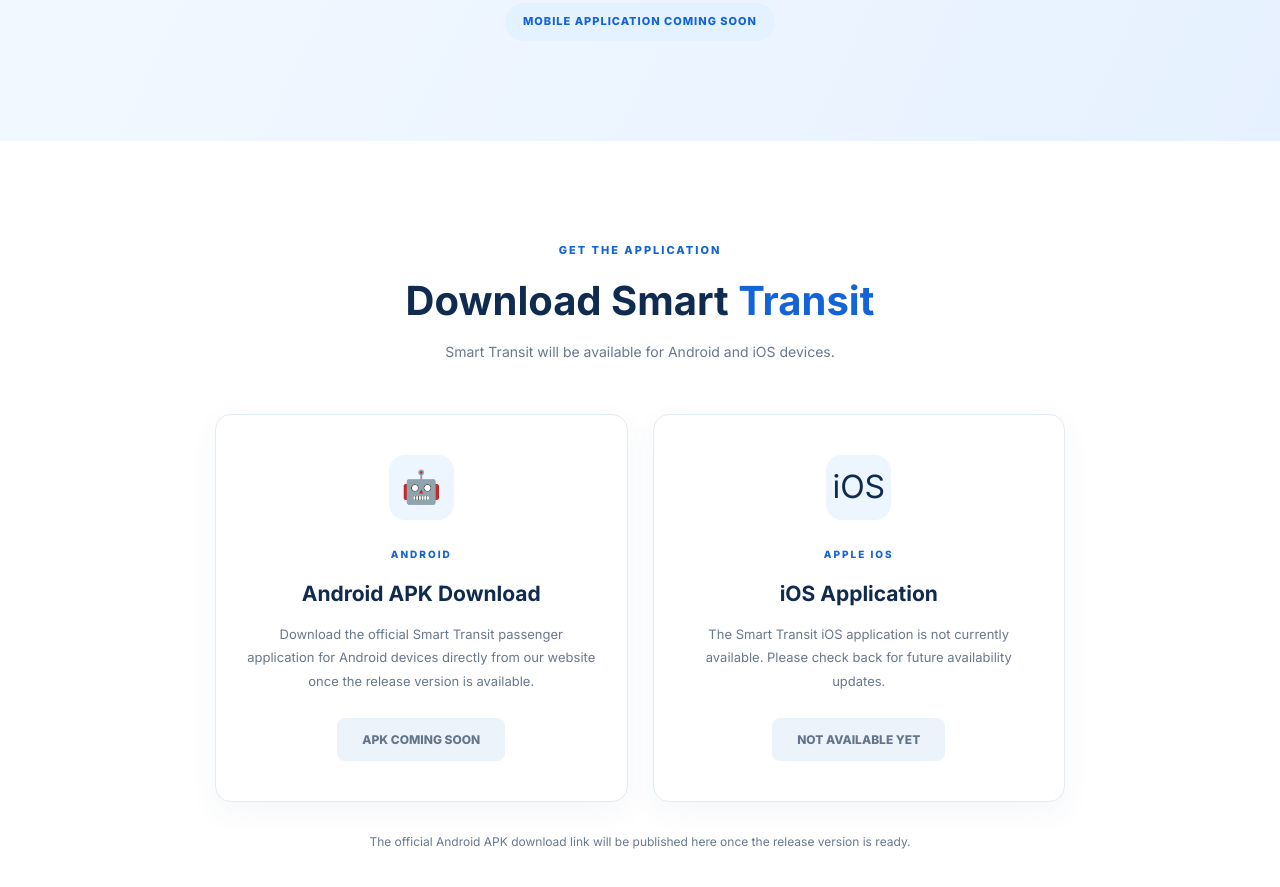
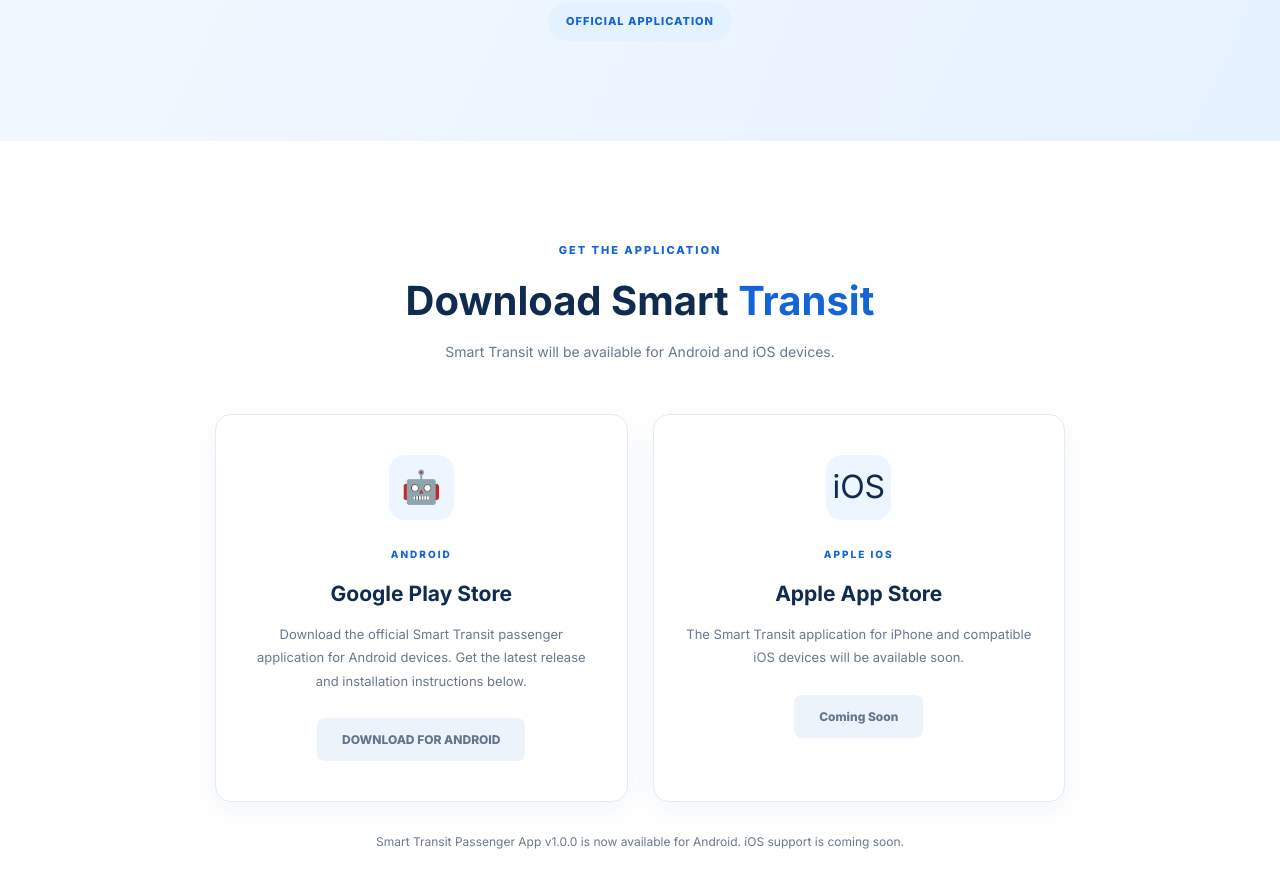
Before and after one commit to EJ-stack-design/smart-transit-website, a plain HTML site: page pages/download.html in a window 1280 px wide. Shown: the part 481-1368 px from the top of the page. Drawn offline with Linux system fonts and the light colour scheme.

Commit message:
Add Smart Transit Android APK download link

```diff
--- a/pages/download.html
+++ b/pages/download.html
@@ -86,7 +86,7 @@
                 </p>
 
                 <span class="coming-soon-label">
-                    MOBILE APPLICATION COMING SOON
+                    OFFICIAL APPLICATION
                 </span>
 
             </div>
@@ -121,17 +121,23 @@
 
                         <span class="store-platform">ANDROID</span>
 
-                        <h3>Android APK Download</h3>
+                        <h3>Google Play Store</h3>
 
                         <p>
                             Download the official Smart Transit passenger
-                            application for Android devices directly from
-                            our website once the release version is available.
+                            application for Android devices. Get the latest
+                            release and installation instructions below.
                         </p>
 
-                        <span class="store-button">
-                            APK COMING SOON
-                        </span>
+                        <a
+                            href="https://github.com/EJ-stack-design/smart-transit-website/releases/tag/v1.0.0"
+                            class="store-button"
+                            target="_blank"
+                            rel="noopener noreferrer"
+                        >
+                            DOWNLOAD FOR ANDROID
+                        </a>
+
 
                     </article>
 
@@ -143,16 +149,15 @@
 
                         <span class="store-platform">APPLE IOS</span>
 
-                        <h3>iOS Application</h3>
+                        <h3>Apple App Store</h3>
 
                         <p>
-                            The Smart Transit iOS application is not
-                            currently available. Please check back for
-                            future availability updates.
+                            The Smart Transit application for iPhone
+                            and compatible iOS devices will be available soon.
                         </p>
 
                         <span class="store-button">
-                            NOT AVAILABLE YET
+                            Coming Soon
                         </span>
 
                     </article>
@@ -160,8 +165,8 @@
                 </div>
 
                 <p class="availability-note">
-                    The official Android APK download link will be
-                    published here once the release version is ready.
+                    Smart Transit Passenger App v1.0.0 is now available
+                    for Android. iOS support is coming soon.
                 </p>
 
             </div>
```
